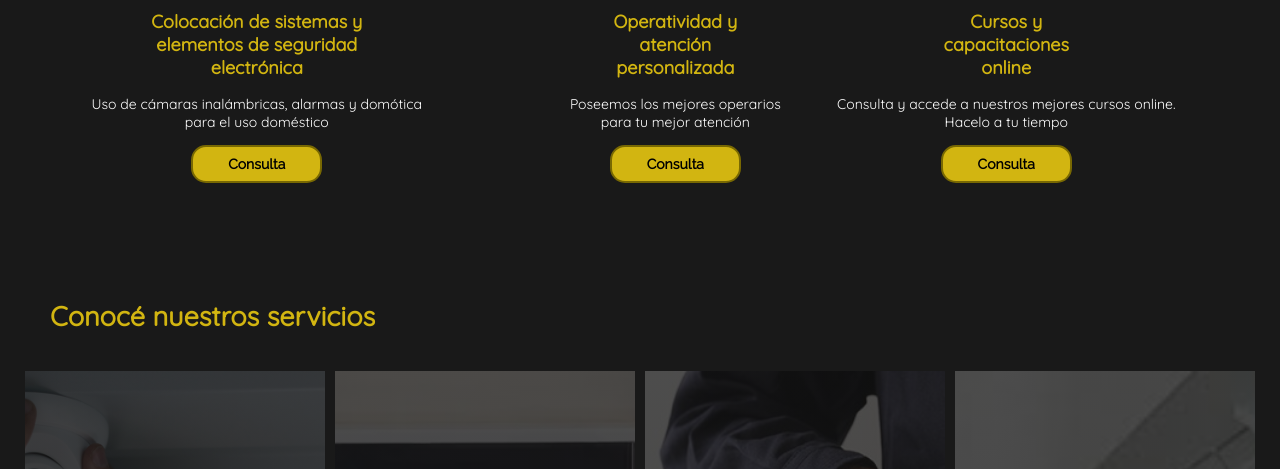
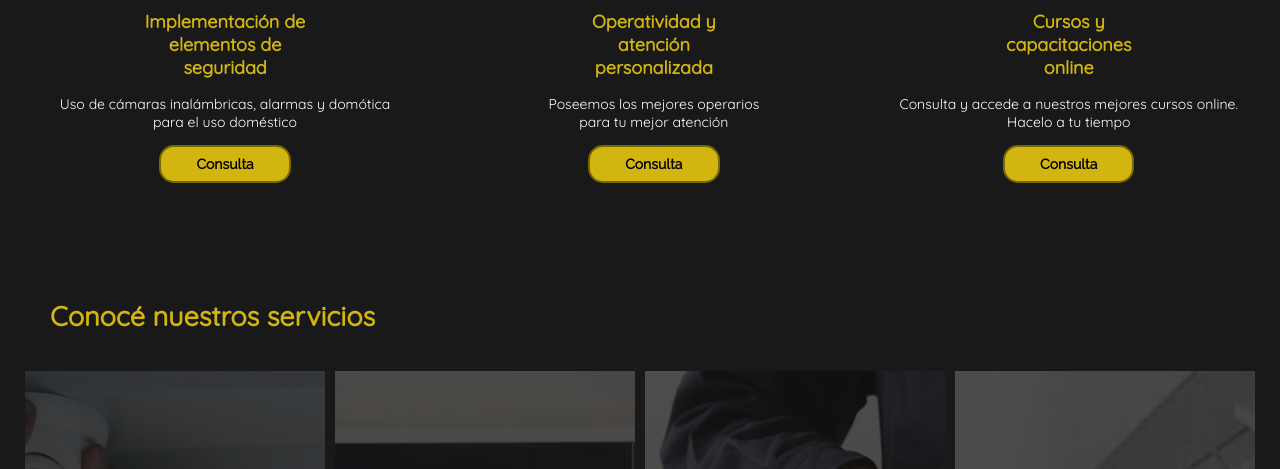
Before and after one commit to nicojofre5/ZonaCero, a plain HTML site: page index.html in a window 1280 px wide. Shown: the part 1027-1496 px from the top of the page. Drawn offline with Linux system fonts and the light colour scheme.

Commit message:
Arreglo texto card - servicio

```diff
--- a/assets/style/main.css
+++ b/assets/style/main.css
@@ -253,6 +253,7 @@ header {
   display: flex;
   flex-wrap: wrap;
   align-items: center;
+  justify-content: space-around;
 }
 
 .card-servicio {
--- a/index.html
+++ b/index.html
@@ -78,7 +78,7 @@
                     <img src="assets/img/cctv-icon.png" alt="Logo de camaras en servicio">
                 </figure>
                 <div class="card-servicio-body">
-                    <h3>Colocación de sistemas y elementos de seguridad electrónica</h3>
+                    <h3>Implementación de elementos de seguridad</h3>
                     <p>Uso de cámaras inalámbricas, alarmas y domótica <br>para el uso doméstico</p>
                     <a href="https://api.whatsapp.com/send?phone=+5491121937785&text=Hola,%20te%20quisiera%20hacer%20una%20consulta:"
                         target="_blank">Consulta</a>
```
